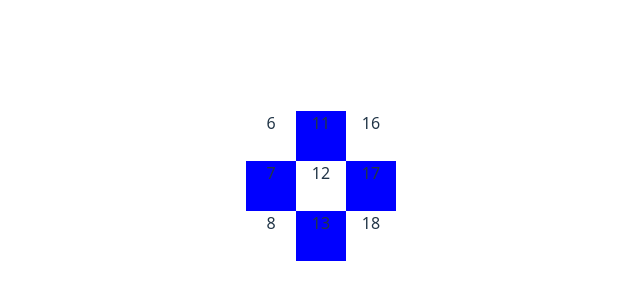
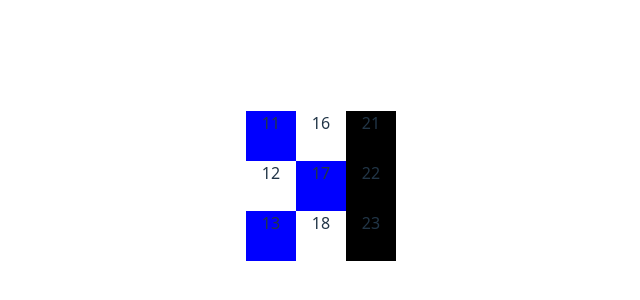
Before and after one commit to markw13a/gb-game-engine, a React (Vite) app: page / in a window 1280 px wide. Shown: the part 214-514 px from the top of the page, without its empty margins (319-959 px from the left). Built offline with nearby package versions, Linux system fonts and the light colour scheme.

Commit message:
Hacky animation debug setup

```diff
--- a/src/components/Map/Map.tsx
+++ b/src/components/Map/Map.tsx
@@ -4,14 +4,46 @@ import styles from "./Map.module.css";
 import { Tile } from "./Tile";
 
 import map from '../../map/test.json';
-
-const character_pos = 12;
+import { useEffect, useState } from 'react';
 
 // ENABLE TO SEE ALL TILES AT THE SAME TIME
 const DEBUG_MAP = false;
 
+// TODO: Assert that this is a whole number
+// TODO: Some kind of map checking util run before starting
+const MAP_SIDE_LENGTH = Math.sqrt(map.length);
+
+// const getNextTileLeft = (pos: number) => pos - MAP_SIDE_LENGTH;
+const getNextTileRight = (pos: number) => pos + MAP_SIDE_LENGTH;
+
+// Character moves in straight line back-and-forth
+const useDebugMovement = (): { characterPos: number } => {
+    const [characterPos, setCharacterPos] = useState(12);
+
+    useEffect(() => {
+        // TODO: This coords system is pretty bad
+        // We'll need to create some kind of abstraction if we want to work with it for real
+        const walkRight = () => {
+            const nextPos = getNextTileRight(characterPos);
+
+            if (nextPos === 22) {
+                setCharacterPos(7);
+            } else {
+                setCharacterPos(nextPos);
+            }
+        }
+        const id = setInterval(walkRight, 1000);
+
+        return () => clearInterval(id);
+    }, [characterPos]);
+
+    return { characterPos };
+};
+
 export const Map = () => {
-    if (character_pos < 0 || character_pos >= map.length) {
+    const { characterPos } = useDebugMovement();
+
+    if (characterPos < 0 || characterPos >= map.length) {
         throw new Error("Character out of bounds");
     }
 
@@ -35,18 +67,14 @@ export const Map = () => {
         const mapSideLength = Math.sqrt(map.length);
         const coefficient = ((-1 + i) + 2 * (Math.floor(i / VIEW_AREA_SIDE_LENGTH)));
 
-        const total = character_pos - mapSideLength + coefficient;
-
-        console.log({ i, character_pos, mapSideLength, coefficient, total });
-
-        return character_pos - mapSideLength + coefficient;
+        return characterPos - mapSideLength + coefficient;
     };
 
     return (
         <div className={styles.container}>
             {
                 Array.from({ length: Math.pow(VIEW_AREA_SIDE_LENGTH, 2) }).map((_, i) => (
-                    <Tile key={i} mapIndex={mapIndex(i)} tileIndex={i} />
+                    <Tile key={i} mapIndex={mapIndex(i)} />
                 ))
             }
         </div>
--- a/src/components/Map/Tile.tsx
+++ b/src/components/Map/Tile.tsx
@@ -7,13 +7,10 @@ import styles from './Tile.module.css';
 
 type TileProps = {
     mapIndex: number;
-    tileIndex: number;
 };
 
-export const Tile = ({ mapIndex, tileIndex }: TileProps) => {
+export const Tile = ({ mapIndex }: TileProps) => {
     const props = map?.[mapIndex];
-
-    // console.log({ mapIndex, tileIndex, props });
 
     if (!props) {
         return <div className={styles.tile} style={{ backgroundColor: 'black' }} />
```
